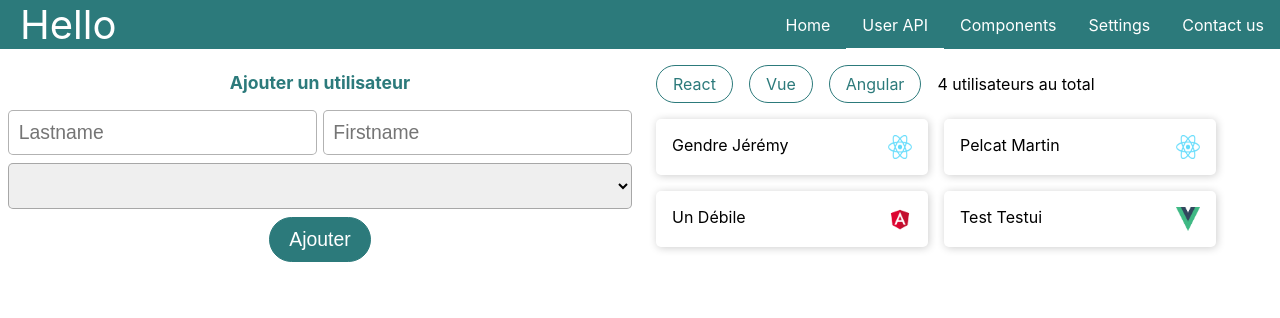
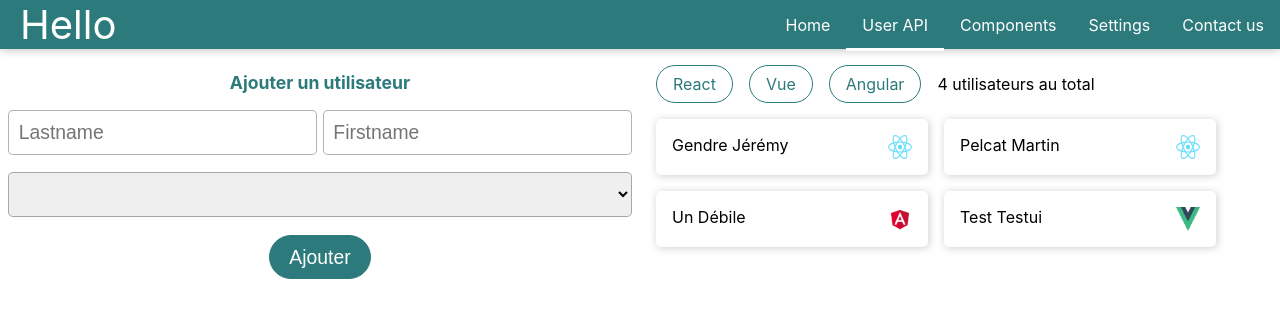
Before and after one commit to JeremyGendre/ynov-courses, an Angular app in the folder angular-1/: page /user-api in a window 1280 px wide. Shown: the top 318 px of the page. Built offline with nearby package versions, Linux system fonts and the light colour scheme.

Commit message:
style: header shadow

```diff
--- a/angular-1/src/app/components/header/header.component.scss
+++ b/angular-1/src/app/components/header/header.component.scss
@@ -7,6 +7,7 @@ header{
   display: flex;
   justify-content: space-between;
   flex-wrap: wrap;
+  box-shadow: 0 0 10px rgba(0,0,0,0.3);
 }
 header .title{
   margin:auto 0 auto 0.5em;
--- a/angular-1/src/app/components/user-form/user-form.component.scss
+++ b/angular-1/src/app/components/user-form/user-form.component.scss
@@ -6,7 +6,7 @@ h2{
   margin-bottom: 1em;
 }
 .form-row{
-  margin: 0.5em 0;
+  margin: 1em 0;
 }
 .names-group{
   display: flex;
```
